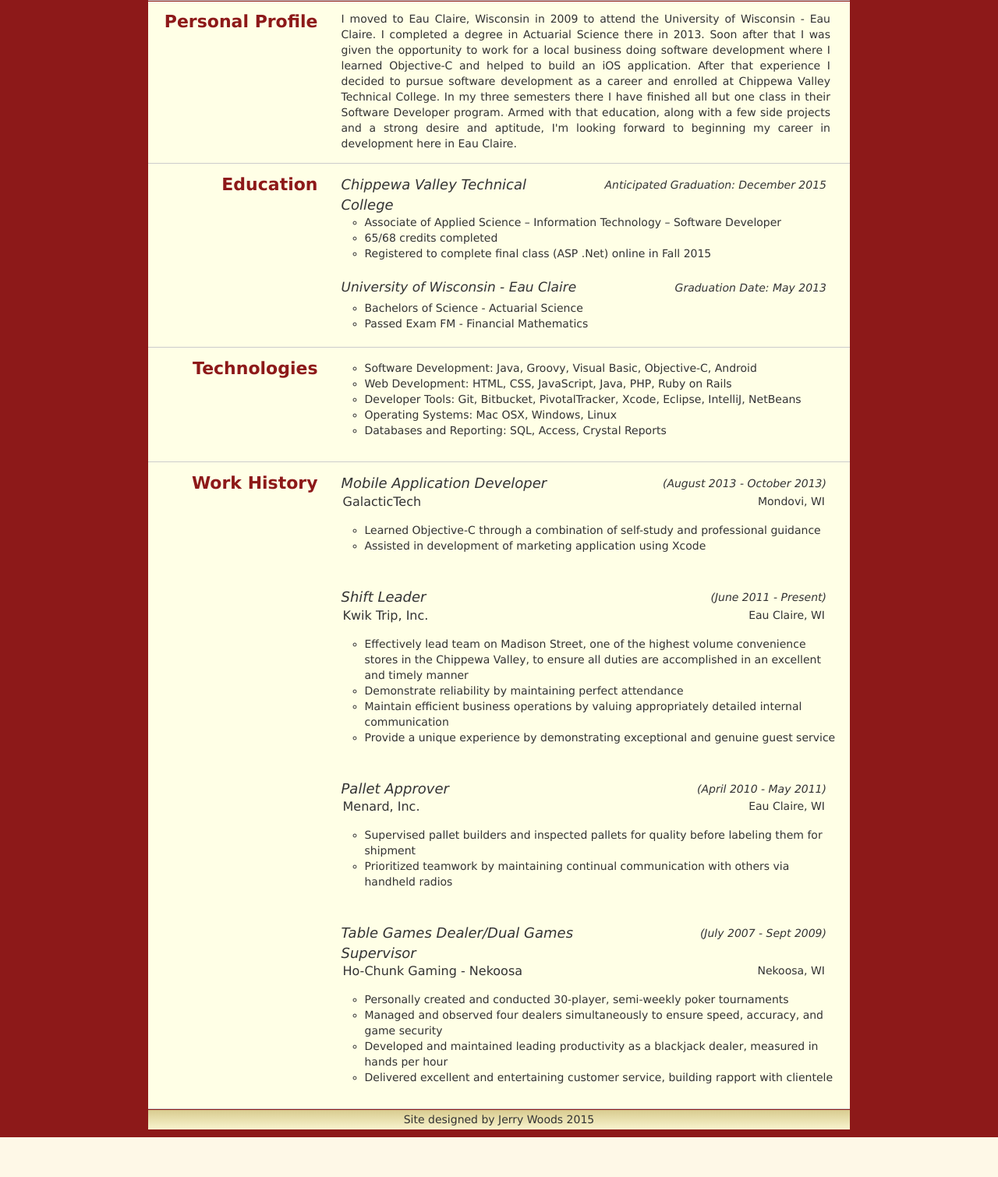
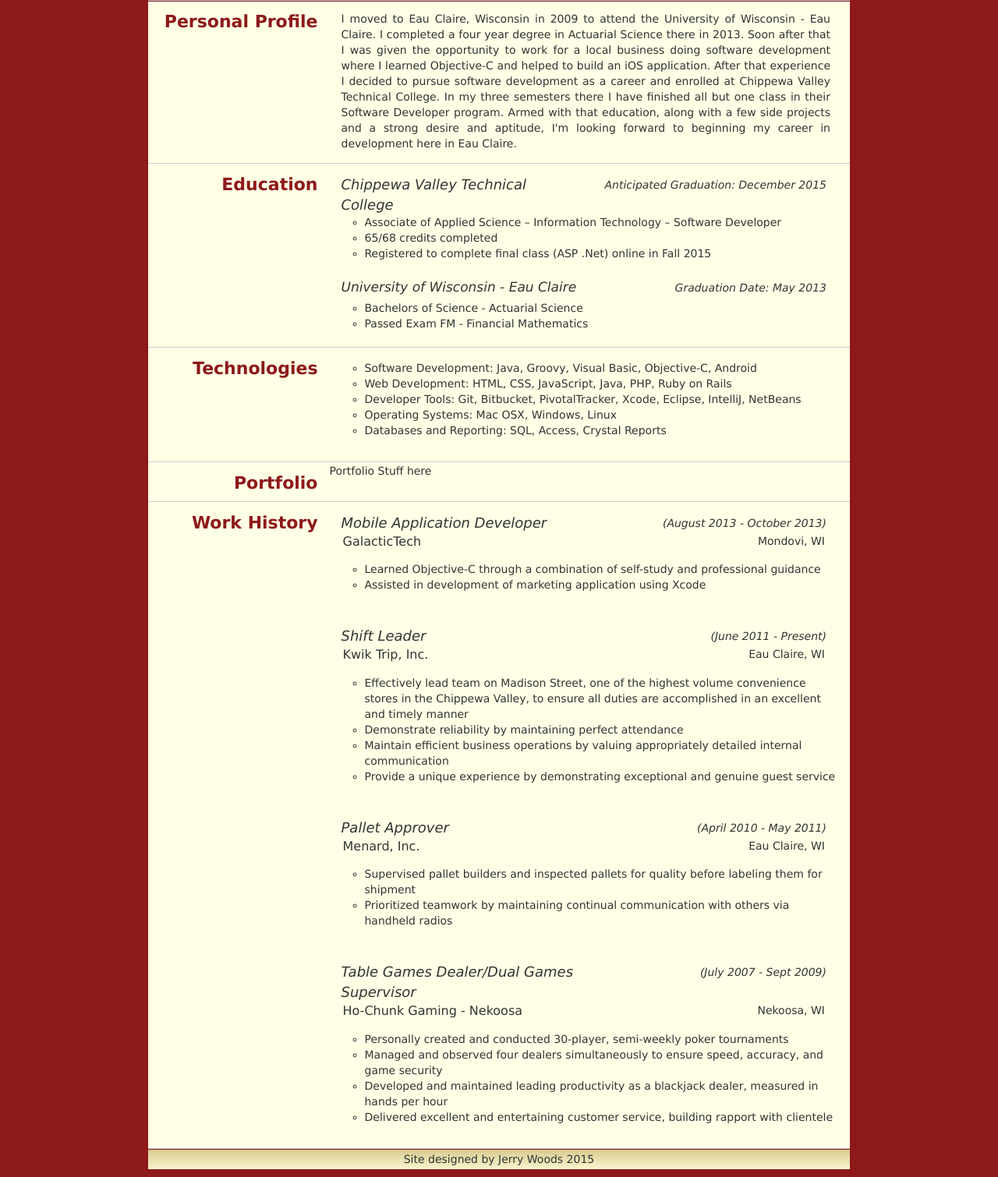
Before and after one commit to disciple520/jerimiahwoods.com, a PHP site: page / in a window 1280 px wide. Shown: the part 210-1720 px from the top of the page at 78% size. Before the commit the page ends 1669 px from the top, so only its background shows below. Run offline with PHP 8.4, Linux system fonts and the light colour scheme; some libraries are stand-ins or nearby versions.

Commit message:
Added Portfolio Section Also edited personal profile and fixed a css bracket

```diff
--- a/css/main.css
+++ b/css/main.css
@@ -329,7 +329,8 @@ hr {
 
   #header {
     margin-top: 4px;
-}
+  }
+
 @media(max-width:350px){
 
   #contact {
--- a/index.html
+++ b/index.html
@@ -40,7 +40,7 @@
                 Personal Profile
               </div> <!-- end of heading div -->
               <div class="col-md-9" id="personal-profile">
-                <p>I moved to Eau Claire, Wisconsin in 2009 to attend the University of Wisconsin - Eau Claire. I completed a degree in Actuarial Science there in 2013. Soon after that I was given the opportunity to work for a local business doing software development where I learned Objective-C and helped to build an iOS application. After that experience I decided to pursue software development as a career and enrolled at Chippewa Valley Technical College. In my three semesters there I have finished all but one class in their Software Developer program. Armed with that education, along with a few side projects and a strong desire and aptitude, I'm looking forward to beginning my career in development here in Eau Claire.</p>
+                <p>I moved to Eau Claire, Wisconsin in 2009 to attend the University of Wisconsin - Eau Claire. I completed a four year degree in Actuarial Science there in 2013. Soon after that I was given the opportunity to work for a local business doing software development where I learned Objective-C and helped to build an iOS application. After that experience I decided to pursue software development as a career and enrolled at Chippewa Valley Technical College. In my three semesters there I have finished all but one class in their Software Developer program. Armed with that education, along with a few side projects and a strong desire and aptitude, I'm looking forward to beginning my career in development here in Eau Claire.</p>
               </div> <!-- end of personal-profile div -->
             </div> <!-- end of row div -->
             <hr>
@@ -96,6 +96,15 @@
                   </ul>
                 </div> <!-- end of details div -->
               </div> <!-- end of technologies div -->
+            </div> <!-- end of row div -->
+            <hr>
+            <div class="row">
+              <div class="col-md-3 heading">
+                Portfolio
+              </div> <!-- end of heading div -->
+              <div class="col-md-9" id="portfolio">
+                Portfolio Stuff here
+              </div> <!-- end of porfolio div -->
             </div> <!-- end of row div -->
             <hr>
             <div class="row">
```
